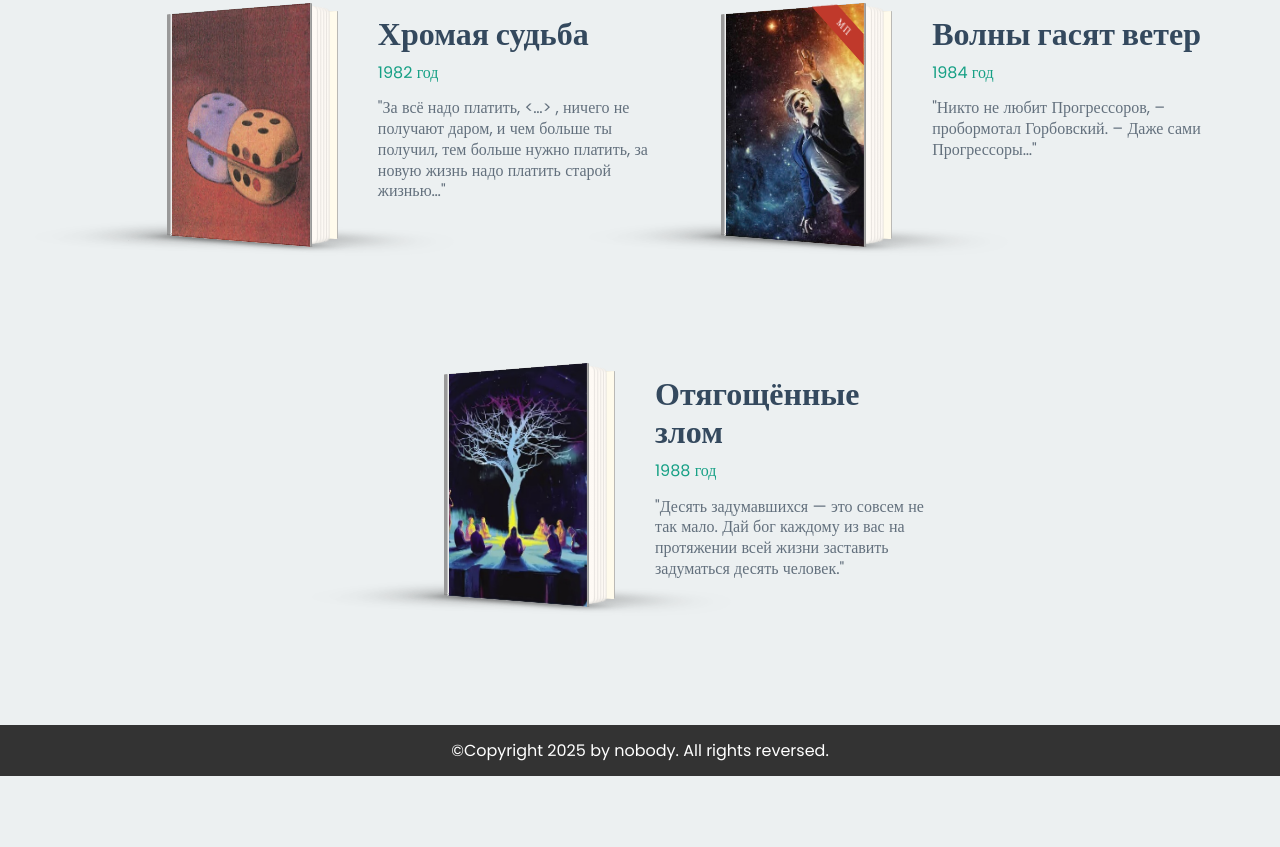
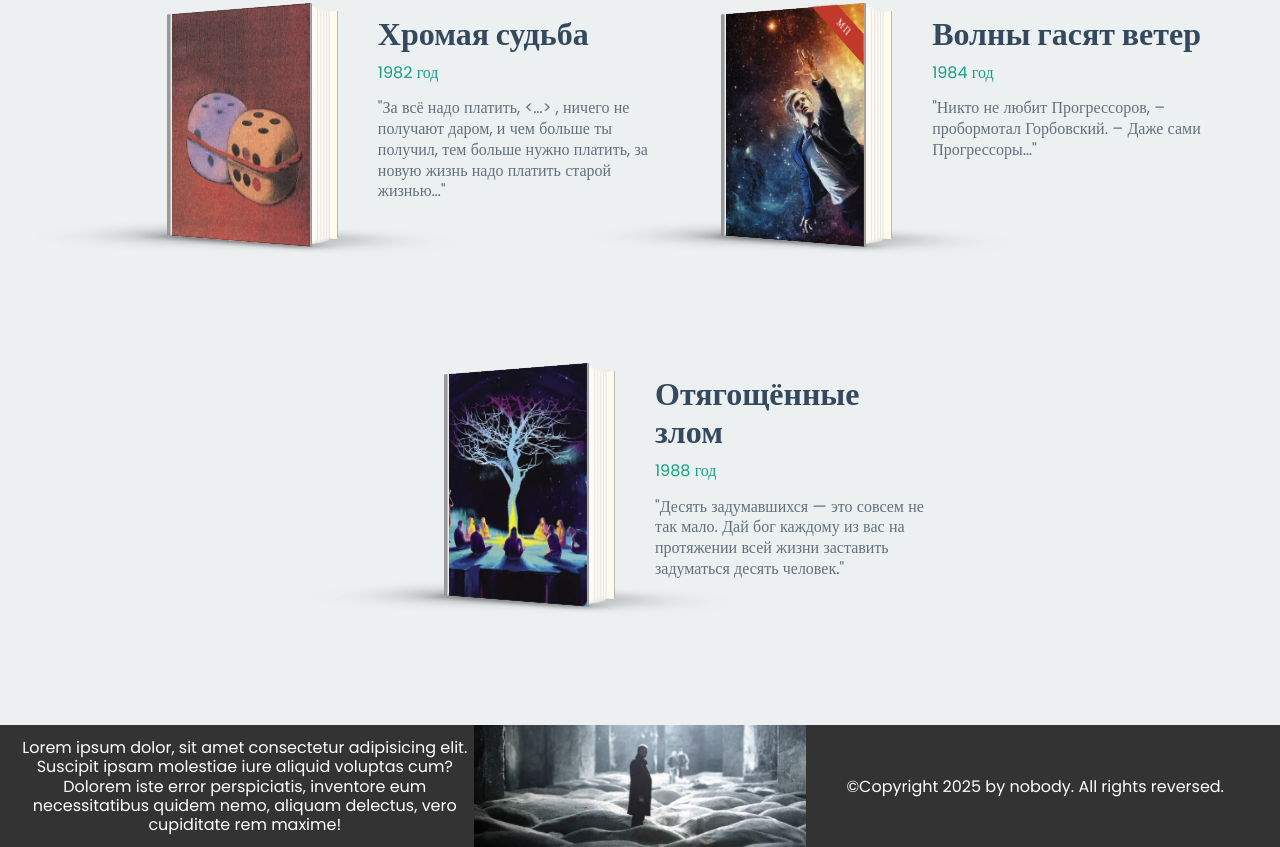
Before and after one commit to Ingvar4/project_U, a plain HTML site: page index.html in a window 1280 px wide. Shown: the part 4457-5304 px from the top of the page. Before the commit the page ends 5233 px from the top, so only its background shows below. Drawn offline with Linux system fonts and the light colour scheme.

Commit message:
fav and footer img

```diff
--- a/index.html
+++ b/index.html
@@ -2,7 +2,7 @@
 <html lang="ru">
   <head>
     <meta charset="UTF-8">
-    <!-- <link rel="shortcut icon" href="images/image.jpg" type="image/x-icon"> -->
+    <link rel="shortcut icon" href="images/fav.webp" type="image/x-icon">
     <meta name="viewport" content="width=device-width, initial-scale=1.0">
     <title>Мир Полудня</title>
     <link rel="stylesheet" href="styles/style.css">
@@ -24,8 +24,13 @@
     <hr>
 
 
+    <!-- <div class="about-authors">
+      <div class="authors-text">
+        Далеко-далеко за словесными горами в стране гласных и согласных живут рыбные тексты. Что, своих залетают? Большой запятой рукописи текстами щеке, даже она агентство переписали жизни решила своего снова вопрос, знаках диких продолжил.
+      </div>
 
-
+      <img src="images/1.jpg" alt="authors" class="authors-img">
+    </div> -->
 
 
     <div class="component">
@@ -1092,7 +1097,9 @@
     </div>
 
     <div class="footer">
-      <p>©Copyright 2025 by nobody. All rights reversed.</p>
+      <div class="footer-text">Lorem ipsum dolor, sit amet consectetur adipisicing elit. Suscipit ipsam molestiae iure aliquid voluptas cum? Dolorem iste error perspiciatis, inventore eum necessitatibus quidem nemo, aliquam delectus, vero cupiditate rem maxime!</div>
+      <img src="images/footerIMG.jpg" alt="img" class="footerIMG">
+      <div class="footer-text">©Copyright 2025 by nobody. All rights reversed.</div>
     </div>
   </body>
 </html>
--- a/styles/style.css
+++ b/styles/style.css
@@ -101,6 +101,33 @@ a {
 	text-decoration: none;
 }
 
+.about-authors {
+	display: flex;
+}
+
+.authors-img {
+	max-width: calc(var(--index) *16);
+}
+
+.footer {
+	display: flex;
+	justify-content: center;
+	align-items: center;
+  background-color: #333;
+  color: #fff;
+  padding: 0rem 1rem 0rem 1rem;
+  text-align: center;
+}
+
+.footerIMG {
+	flex: 2;
+	max-width: calc(var(--index) *16);
+}
+
+.footer-text {
+
+	flex: 1;
+}
 
 .popup {
   position: fixed;
@@ -811,13 +838,6 @@ figcaption p {
   border-radius: 0px;
 }
 
-.footer {
-  background-color: #333;
-  color: #fff;
-  padding: 1rem;
-  text-align: center;
-}
-
 @media screen and (max-width: 37.8125em) {
 	.align > li {
 		width: 100%;
```
Also changed, not shown: book.html (+1 -1 lines), home.html (+1 -1 lines), images/1.jpg (added), images/fav.webp (added), images/footerIMG.jpg (added).
